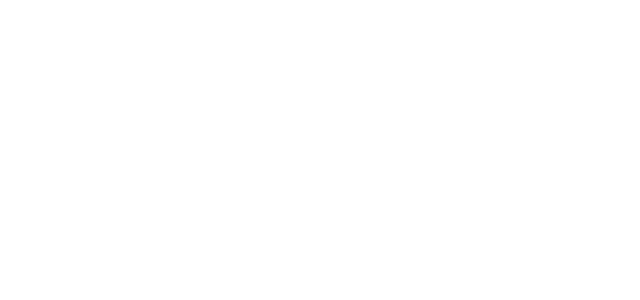
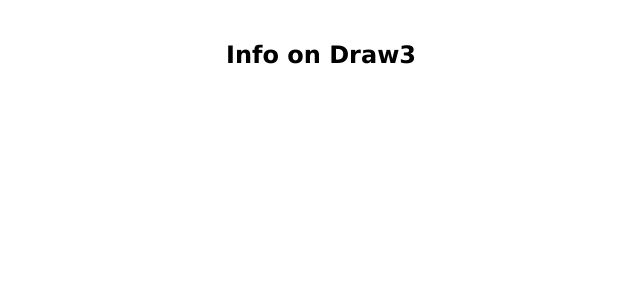
Before and after one commit to KaiserElite/portfolio, a React (Vite) app: page /#/draw3info in a window 1280 px wide. Before the commit this address had no page. Shown: the top 300 px of the page, without its empty margins (319-959 px from the left). Built offline with nearby package versions, Linux system fonts and the light colour scheme.

Commit message:
third commit

```diff
--- a/src/App.jsx
+++ b/src/App.jsx
@@ -13,7 +13,7 @@ function App() {
       <div className='routes'>
         <Routes>
             <Route path="/" element={<Home />}></Route>
-            <Route path="portfolio/draw3info" element={<Draw3Info />}></Route>
+            <Route path="/draw3info" element={<Draw3Info />}></Route>
         </Routes>
       </div>
     </div>
--- a/src/layouts/currentProjects/CurrentProjects.jsx
+++ b/src/layouts/currentProjects/CurrentProjects.jsx
@@ -10,7 +10,7 @@ function CurrentProjects()
         <div className={styles.background}>
             <h2>Current Projects that I am working on</h2>
             <div className={styles.projects}>
-                <Projects title='Draw3' backgroundPath={Draw3} description='Trading card game deck builder and tournament organizer' urlLink='/portfolio/draw3info'></Projects>
+                <Projects title='Draw3' backgroundPath={Draw3} description='Trading card game deck builder and tournament organizer' urlLink='/portfolio/#draw3info'></Projects>
             </div>
         </div>
     )
--- a/src/pages/Draw3Info.jsx
+++ b/src/pages/Draw3Info.jsx
@@ -2,7 +2,7 @@ function Draw3Info()
 {
     return(
         <div>
-
+            <h2>Info on Draw3</h2>
         </div>
     )
 }
```
